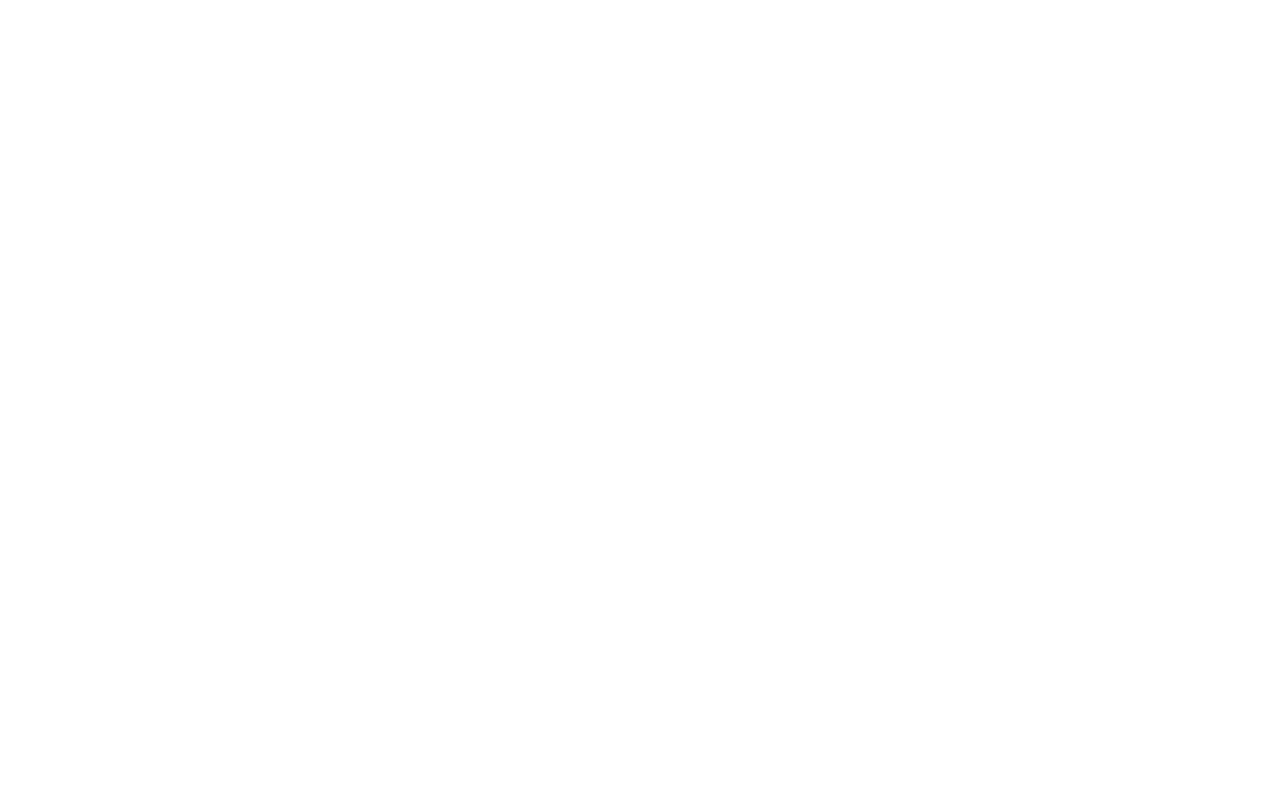
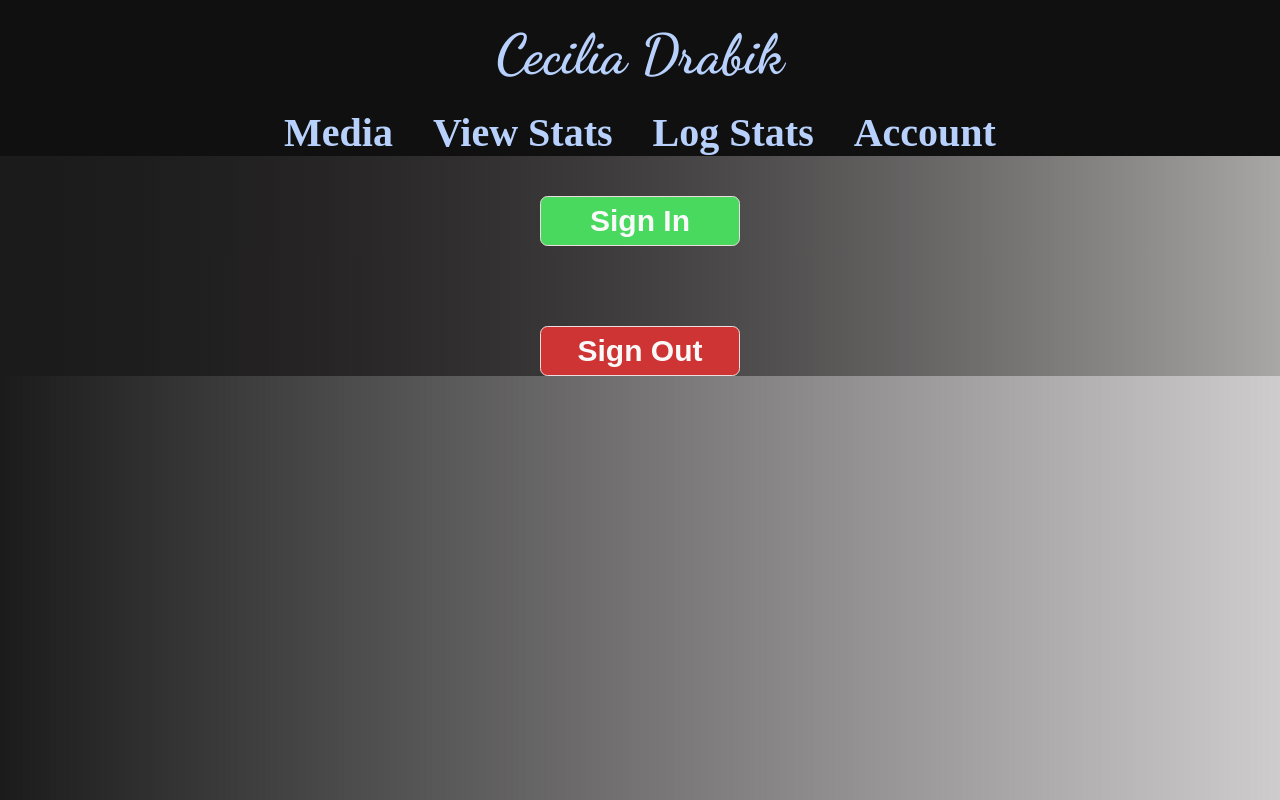
Before and after one commit to mkdrabik/Ciels_Stats, a React (Create React App) app: page /account in a window 1280 px wide. Before the commit this address had no page. Built offline with nearby package versions, Linux system fonts and the light colour scheme; the HTML template or start-up script is replaced by a standard one; a web font is replaced by a local one.

Commit message:
Moved log in/log out to seperate page

```diff
--- a/src/App.js
+++ b/src/App.js
@@ -3,6 +3,7 @@ import StatForm from "./pages/Stat_Form";
 import About from "./pages/About";
 import Stats from "./pages/Stats";
 import Media from "./pages/Media";
+import Account from "./pages/Account";
 
 function App() {
   return (
@@ -14,6 +15,7 @@ function App() {
           <Route path="/stat_form" element={<StatForm />} />
           <Route path="/stats" element={<Stats />} />
           <Route path="/media" element={<Media />} />
+          <Route path="/account" element={<Account />} />
         </Routes>
       </BrowserRouter>
     </>
--- a/src/components/Header.js
+++ b/src/components/Header.js
@@ -1,4 +1,4 @@
-import React from "react";
+import { React } from "react";
 import { Link } from "react-router-dom";
 import "./header.css";
 
@@ -14,6 +14,11 @@ function Header() {
         <ul>
           <li>
             <span>
+              <Link to="/account">Account</Link>
+            </span>
+          </li>
+          <li>
+            <span>
               <Link to="/stat_form">Log Stats</Link>
             </span>
           </li>
@@ -27,15 +32,9 @@ function Header() {
               <Link to="/media">Media</Link>
             </span>
           </li>
-          <li>
-            <span>
-              <Link to="/about">About</Link>
-            </span>
-          </li>
         </ul>
       </nav>
     </div>
   );
 }
-
 export default Header;
--- a/src/components/header.css
+++ b/src/components/header.css
@@ -5,9 +5,9 @@
   background-color: rgb(16, 16, 17);
   background-size: cover;
   display: flex;
-  justify-content: space-between;
+  flex-direction: column;
+  justify-content: space-evenly;
   align-items: center;
-  padding: 12px;
 }
 
 .cname {
@@ -33,9 +33,9 @@
   font-family: "Ysabeau SC";
   color: rgb(184, 209, 252);
   text-decoration: none;
-  font-size: 30px;
+  font-size: 40px;
   font-weight: bold;
-  padding: 15px;
+  padding: 20px;
   text-align: center;
 }
 
--- /dev/null
+++ b/src/pages/Account.js
@@ -0,0 +1,92 @@
+import { React } from "react";
+import Header from "../components/Header";
+import { auth } from "../pages/txtConfig";
+import "./css/Account.css";
+import {
+  signOut,
+  signInWithPopup,
+  GoogleAuthProvider,
+  setPersistence,
+  browserLocalPersistence,
+} from "firebase/auth";
+
+function Account() {
+  //Handles logging in with Google Account
+  const handleGoogle = async (e) => {
+    if (auth.currentUser) {
+      alert("Already logged in");
+    } else {
+      const provider = await new GoogleAuthProvider();
+      provider.setCustomParameters({
+        prompt: "select_account",
+      });
+      try {
+        await signInWithPopup(auth, provider);
+        alert("Logged in");
+        enablePersistence();
+      } catch (error) {
+        alert("Error logging in");
+      }
+      /*
+      try {
+        await setDoc(doc(txtDB, "users", auth.currentUser.displayName), {
+          Email: auth.currentUser.email,
+        });
+      } catch (error) {
+        alert("Error uploading user");
+      }
+        */
+    }
+  };
+
+  //function to enable local storage to remember user
+  const enablePersistence = async () => {
+    try {
+      await setPersistence(auth, browserLocalPersistence);
+    } catch (e) {
+      alert("Persistence not set!");
+    }
+  };
+
+  //Logs the user out of Google account
+  const handleSo = async (e) => {
+    try {
+      await signOut(auth);
+      alert("Successfully signed out");
+      alert(auth.currentUser === null);
+    } catch (error) {
+      alert("Not logged out!");
+    }
+  };
+  return (
+    <>
+      <Header />
+      <body className="aoverall">
+        <br />
+        <br />
+        <button
+          className="si"
+          onClick={(e) => {
+            handleGoogle();
+          }}
+        >
+          Sign In
+        </button>
+        <br />
+        <br />
+        <br />
+        <br />
+        <button
+          className="so"
+          onClick={(e) => {
+            handleSo();
+          }}
+        >
+          Sign Out
+        </button>
+      </body>
+    </>
+  );
+}
+
+export default Account;
--- a/src/pages/Stat_Form.js
+++ b/src/pages/Stat_Form.js
@@ -2,13 +2,6 @@ import { useState, useEffect, useRef } from "react";
 import "./css/Stat_Form.css";
 import { txtDB, auth } from "./txtConfig";
 import { doc, setDoc } from "firebase/firestore";
-import {
-  signOut,
-  signInWithPopup,
-  GoogleAuthProvider,
-  setPersistence,
-  browserLocalPersistence,
-} from "firebase/auth";
 import Header from "../components/Header";
 
 function StatForm() {
@@ -77,47 +70,6 @@ function StatForm() {
         alert("Idk what happened");
       }
       emp = true;
-    }
-  };
-
-  //Handles logging in with Google Account
-  const handleGoogle = async (e) => {
-    const provider = await new GoogleAuthProvider();
-    provider.setCustomParameters({
-      prompt: "select_account",
-    });
-    try {
-      await signInWithPopup(auth, provider);
-      alert("Logged in");
-      enablePersistence();
-    } catch (error) {
-      alert("Error logging in");
-    }
-    try {
-      await setDoc(doc(txtDB, "users", auth.currentUser.displayName), {
-        Email: auth.currentUser.email,
-      });
-    } catch (error) {
-      alert("Error uploading user");
-    }
-  };
-
-  //function to enable local storage to remember user
-  const enablePersistence = async () => {
-    try {
-      await setPersistence(auth, browserLocalPersistence);
-    } catch (e) {
-      alert("Persistence not set!");
-    }
-  };
-  //Logs the user out of Google account
-  const handleSo = async (e) => {
-    try {
-      await signOut(auth);
-      alert("Successfully signed out");
-      alert(auth.currentUser === null);
-    } catch (error) {
-      alert("Not logged out!");
     }
   };
 
@@ -266,31 +218,6 @@ function StatForm() {
             <option value="IHM">IHM</option>
           </select>
         </div>
-        <div class="col">
-          <h1 class="title">Account Options</h1>
-          <br />
-          <br />
-          <br />
-          <button
-            className="si"
-            onClick={(e) => {
-              handleGoogle();
-            }}
-          >
-            Sign In
-          </button>
-          <br />
-          <br />
-          <br />
-          <button
-            className="so"
-            onClick={(e) => {
-              handleSo();
-            }}
-          >
-            Sign Out
-          </button>
-        </div>
       </body>
     </>
   );
--- /dev/null
+++ b/src/pages/css/Account.css
@@ -0,0 +1,28 @@
+.aoverall {
+  display: flex;
+  flex-direction: column;
+  justify-content: space-evenly;
+  align-items: center;
+}
+
+.so {
+  background: rgb(206, 52, 52);
+  border: 1px solid rgb(236, 222, 222);
+}
+
+.so:hover,
+.so:focus-visible {
+  background: white;
+  color: rgb(206, 52, 52);
+}
+
+.si {
+  background: rgb(72, 217, 94);
+  border: 1px solid rgb(236, 222, 222);
+}
+
+.si:hover,
+.si:focus-visible {
+  background: white;
+  color: rgb(72, 217, 94);
+}
--- a/src/pages/css/Stat_Form.css
+++ b/src/pages/css/Stat_Form.css
@@ -13,12 +13,7 @@
 }
 
 .overall {
-  background-image: linear-gradient(
-    90deg,
-    rgb(28, 27, 27) 0%,
-    rgba(60, 53, 53, 0.25) 100%
-  );
-  background-size: cover;
+  background-color: white;
   min-width: 100%;
   margin: 0px;
   padding: 0px;
@@ -123,26 +118,6 @@ button {
   background: hsl(210, 8%, 95%);
 }
 
-.so {
-  background: rgb(66, 65, 65);
-  border: 1px solid rgb(236, 222, 222);
-}
-
-.so:hover,
-.so:focus-visible {
-  background: rgb(206, 52, 52);
-}
-
-.si {
-  background: rgb(66, 65, 65);
-  border: 1px solid rgb(236, 222, 222);
-}
-
-.si:hover,
-.si:focus-visible {
-  background: rgb(72, 217, 94);
-}
-
 li {
   color: black;
 }
@@ -156,9 +131,7 @@ li {
   .title {
     font-size: 20px;
   }
-  br {
-    line-height: 1px;
-  }
+
   .input-box {
     font-size: 18px;
     font-weight: bold;
```
